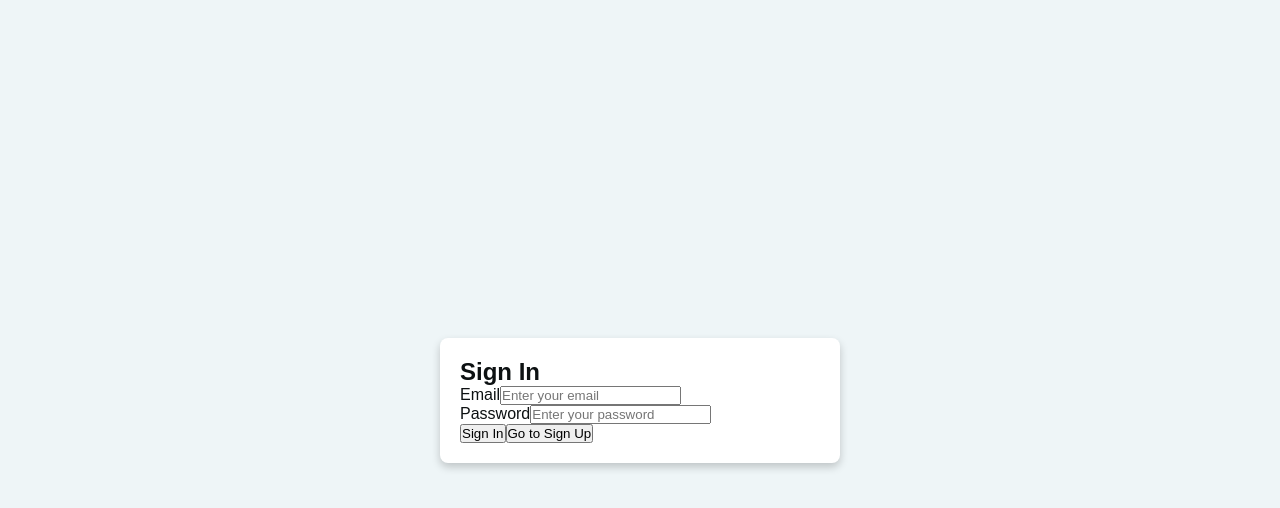
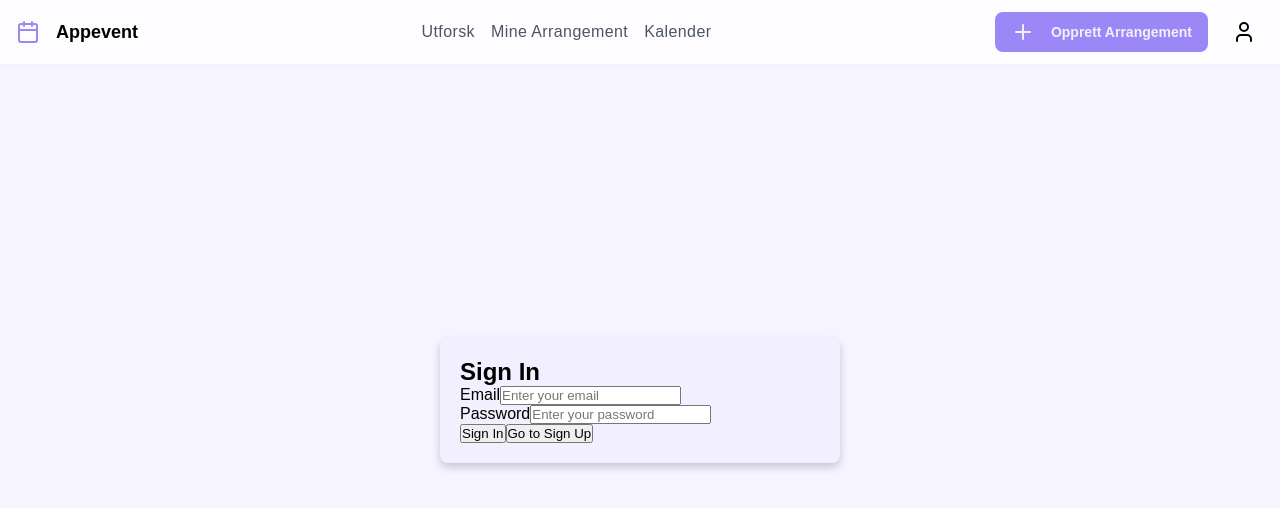
Before and after one commit to GnisterDev/appevent, a Next.js app: page /login in a window 1280 px wide. Shown: the top 508 px of the page. Built offline with nearby package versions, Linux system fonts and the light colour scheme.

Commit message:
Add Navbar component

```diff
--- a/package.json
+++ b/package.json
@@ -11,6 +11,7 @@
   "dependencies": {
     "appevent": "file:",
     "firebase": "^11.2.0",
+    "lucide-react": "^0.475.0",
     "next": "15.1.6",
     "react": "^19.0.0",
     "react-dom": "^19.0.0"
--- a/src/app/globals.css
+++ b/src/app/globals.css
@@ -1,17 +1,34 @@
 :root {
-  --background: #eef5f7;
+  /* --background: #eef5f7;
   --foreground: #ffffff;
   --highlight: #b4b5b9;
 
   --text: #0d1112;
   --primary: #215f6e;
   --secondary: #75d3ea;
-  --accent: #08abd4;
+  --accent: #08abd4; */
+
+  --background: #f6f4ff;
+  --foreground: #f2efff;
+
+  --text-primary: #111827;
+  --text-secondary: #4b5563;
+
+  --primary: #9b87f5;
+  --secondary: #d5e5fd;
+  --accent: #e8e3ff;
 
   --border: #dddddd;
-  --shadow: rgba(0, 0, 0, 0.2);
+  --shadow: 0 1px 2px 0 rgb(0 0 0 / 0.05);
+  --box-shadow: 0 0 #0000, 0 0 #0000, var(--shadow);
 
   --error: #c1554d;
+  --success: #23a34a;
+  --blue: #d6e1fa;
+  --navbar: #ffffffcc;
+  --highlight: #fde1d3;
+
+  --radius: 0.5rem;
 }
 
 .dark {
--- a/src/app/layout.tsx
+++ b/src/app/layout.tsx
@@ -2,6 +2,7 @@ import React from "react";
 import type { Metadata } from "next";
 import { Geist, Geist_Mono } from "next/font/google";
 import "./globals.css";
+import Navbar from "@/components/UI/Navbar";
 
 const geistSans = Geist({
   variable: "--font-geist-sans",
@@ -26,6 +27,7 @@ export default function RootLayout({
   return (
     <html lang="en" suppressHydrationWarning>
       <body className={`${geistSans.variable} ${geistMono.variable}`}>
+        <Navbar />
         {children}
       </body>
     </html>
--- /dev/null
+++ b/src/components/UI/Navbar.module.css
@@ -0,0 +1,96 @@
+.navigationBar {
+  background-color: var(--navbar);
+  border-bottom: 1px solid var(--foreground);
+  z-index: 100;
+  top: 0;
+  right: 0;
+  left: 0;
+  position: fixed;
+}
+
+.container {
+  padding: 0 1rem;
+  margin: 0 auto;
+}
+
+.contentContainer {
+  height: 4rem;
+  display: flex;
+  align-items: center;
+  justify-content: space-between;
+}
+
+.flex_center {
+  display: flex;
+  align-items: center;
+  gap: 1rem;
+}
+
+.logoText {
+  font-weight: 600;
+  font-size: 1.125rem;
+  line-height: 1.75rem;
+}
+
+.link {
+  color: var(--text-secondary);
+  font-size: 1rem;
+  letter-spacing: 0.025rem;
+
+  &:hover {
+    color: color-mix(in srgb, var(--text-secondary) 50%, black);
+  }
+}
+
+.button {
+  display: inline-flex;
+  justify-content: center;
+  align-items: center;
+  gap: 1rem;
+  white-space: nowrap;
+  border-radius: var(--radius);
+  padding: 0.5rem 1rem;
+  border: 0;
+  height: 2.5rem;
+  width: 100%;
+  cursor: pointer;
+  font-size: 0.875rem;
+  font-weight: 500;
+}
+
+.addEventButton {
+  background-color: var(--primary);
+  color: var(--foreground);
+  font-weight: 600;
+
+  &:hover {
+    background-color: color-mix(in srgb, var(--primary) 85%, white);
+  }
+}
+
+.profile {
+  border-radius: var(--radius);
+  display: flex;
+  justify-content: center;
+  align-items: center;
+  flex-shrink: 0;
+
+  width: 2.5rem;
+  height: 2.5rem;
+
+  &:hover {
+    background-color: color-mix(in srgb, var(--navbar) 85%, black);
+  }
+}
+
+@media (min-width: 1400px) {
+  .container {
+    max-width: 1400px;
+  }
+}
+
+@media (max-width: 768px) {
+  .links {
+    display: none;
+  }
+}
--- /dev/null
+++ b/src/components/UI/Navbar.tsx
@@ -0,0 +1,43 @@
+import { Calendar, Plus, User } from "lucide-react";
+import Link from "next/link";
+import React from "react";
+import styles from "./Navbar.module.css";
+import Button from "../event/Button";
+
+const Navbar = () => {
+  return (
+    <nav className={styles.navigationBar}>
+      <div className={styles.container}>
+        <div className={styles.contentContainer}>
+          <Link href="/" className={styles.flex_center}>
+            <Calendar style={{ color: "var(--primary)" }} />
+            <span className={styles.logoText}>Appevent</span>
+          </Link>
+          <div className={`${styles.flex_center} ${styles.links}`}>
+            <Link href="/" className={styles.link}>
+              Utforsk
+            </Link>
+            <Link href="/" className={styles.link}>
+              Mine Arrangement
+            </Link>
+            <Link href="/" className={styles.link}>
+              Kalender
+            </Link>
+          </div>
+          <div className={styles.flex_center}>
+            <Button
+              text="Opprett Arrangement"
+              icon={<Plus />}
+              className={`${styles.button} ${styles.addEventButton}`}
+            />
+            <Link className={styles.profile} href="/">
+              <User />
+            </Link>
+          </div>
+        </div>
+      </div>
+    </nav>
+  );
+};
+
+export default Navbar;
--- /dev/null
+++ b/src/components/event/Button.tsx
@@ -0,0 +1,20 @@
+import React from "react";
+
+interface ButtonProps {
+  className?: string | string[];
+  icon?: React.ReactElement;
+  text: string;
+}
+
+const Button: React.FC<ButtonProps> = ({ className, icon, text }) => {
+  return (
+    <button
+      className={Array.isArray(className) ? className.join(" ") : className}
+    >
+      {icon}
+      {text}
+    </button>
+  );
+};
+
+export default Button;
```
Also changed, not shown: 1 other file (tests, documents, lock files or other folders).
